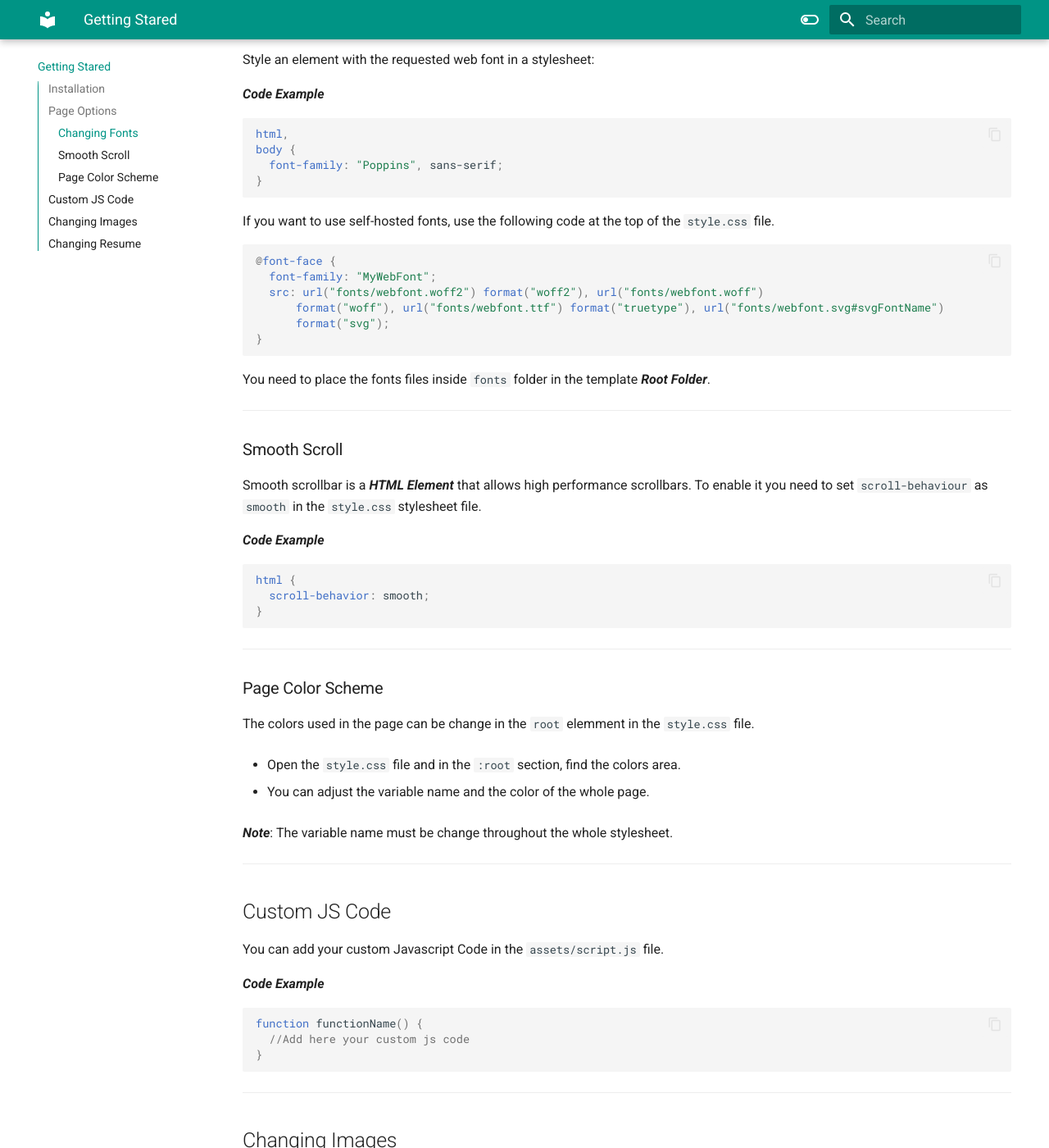
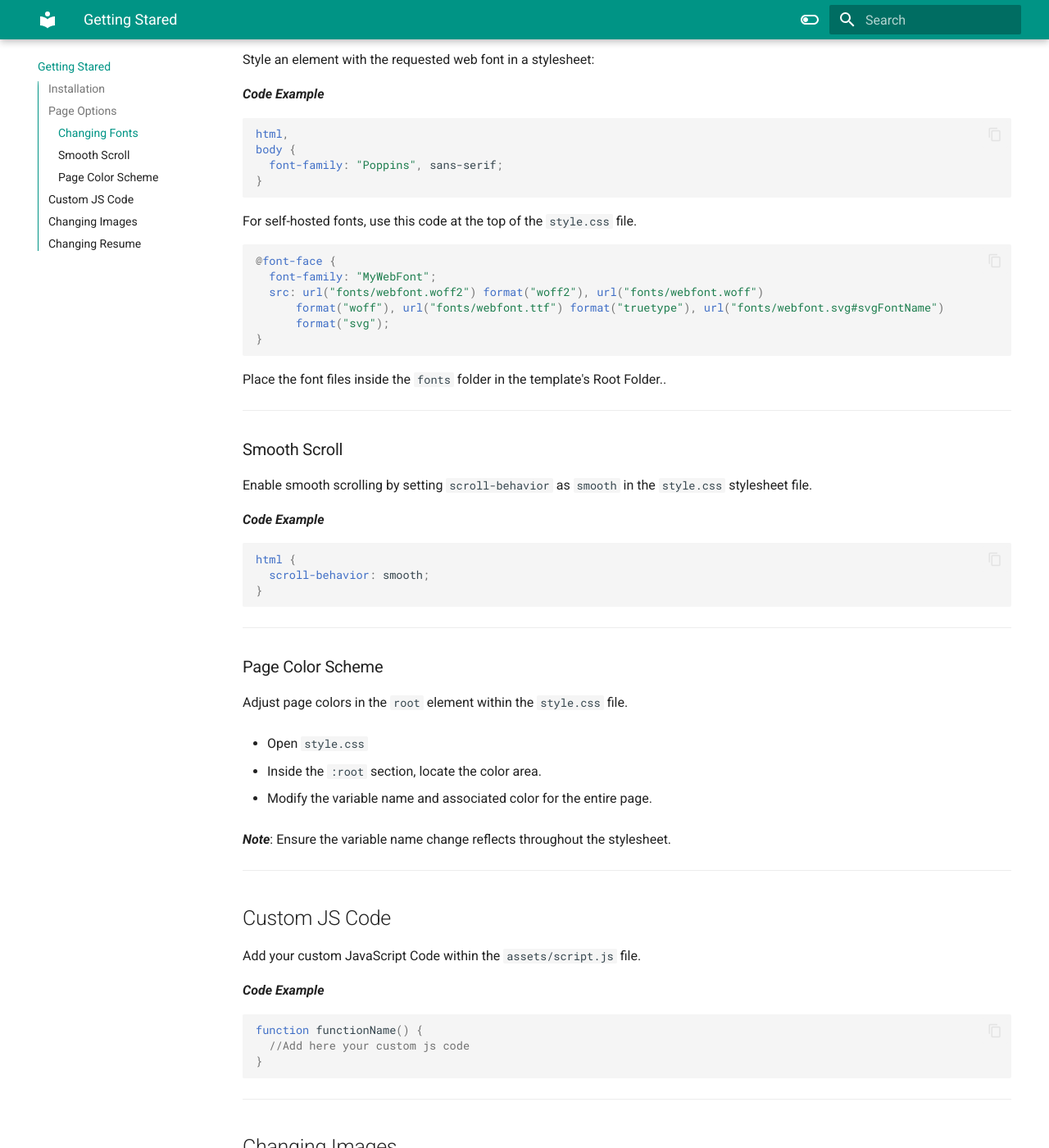
Before and after one commit to ShowcaseMePortfolioist/portfolio-documentation, an MkDocs documentation site: the page built from docs/index.md, in a window 1280 px wide and 1400 px high, scrolled down 987 px. Shown: the whole window at 82% size. Built offline with MkDocs 1.6.1 and Material for MkDocs 9.7.7, drawn with Linux system fonts in a browser that asks for light colours; some of the changed text lies outside the part shown.

Commit message:
Update index.md

````diff
--- a/docs/index.md
+++ b/docs/index.md
@@ -2,13 +2,13 @@
 
 ## Installation
 
-To initiate your site template exploration, proceed with the steps outlined below:
+To begin exploring your site template, follow these steps:
 
-1.  Open the `package` folder to find all the templates files.
+1.  Open the `template` folder to locate all template files.
 
-2.  Upload these files to your Web Server in order to use it on your Website.
+2.  Upload these files to your Web Server for use on your Website.
 
-3.  Make sure you upload all the required files/folders listed below:
+3.  Ensure you upload all the necessary files/folders listed below:
 
     - `template/assets/css` : Stylesheets Folder
     - `template/assets/css/styles.css` : Main Stylesheet File
@@ -21,11 +21,11 @@ To initiate your site template exploration, proceed with the steps outlined belo
 
 ## Page Options
 
-These features you need to set up before editing your site template:
+These settings need configuration before editing your site template:
 
 ### Changing Fonts
 
-You can use Google Fonts API by adding a stylesheet link to request desired web font(s) inside each page **head** tags.
+Utilize Google Fonts API by adding a stylesheet link to request desired web font(s) inside each page's **head** tags.
 
 **_Code Example_**
 
@@ -47,7 +47,7 @@ body {
 }
 ```
 
-If you want to use self-hosted fonts, use the following code at the top of the `style.css` file.
+For self-hosted fonts, use this code at the top of the `style.css` file.
 
 ```css
 @font-face {
@@ -58,13 +58,13 @@ If you want to use self-hosted fonts, use the following code at the top of the `
 }
 ```
 
-You need to place the fonts files inside `fonts` folder in the template **_Root Folder_**.
+Place the font files inside the `fonts` folder in the template's Root Folder..
 
 ---
 
 ### Smooth Scroll
 
-Smooth scrollbar is a **_HTML Element_** that allows high performance scrollbars. To enable it you need to set `scroll-behaviour` as `smooth` in the `style.css` stylesheet file.
+Enable smooth scrolling by setting `scroll-behavior` as `smooth` in the `style.css` stylesheet file.
 
 **_Code Example_**
 
@@ -78,23 +78,25 @@ html {
 
 ### Page Color Scheme
 
-The colors used in the page can be change in the `root` elemment in the `style.css` file.
+Adjust page colors in the `root` element within the `style.css` file.
 
-- Open the `style.css` file and in the `:root` section, find the colors area.
+- Open `style.css`
 
-- You can adjust the variable name and the color of the whole page.
+- Inside the `:root` section, locate the color area.
 
-**_Note_**: The variable name must be change throughout the whole stylesheet.
+- Modify the variable name and associated color for the entire page.
+
+**_Note_**: Ensure the variable name change reflects throughout the stylesheet.
 
 ---
 
 ## Custom JS Code
 
-You can add your custom Javascript Code in the `assets/script.js` file.
+Add your custom JavaScript Code within the `assets/script.js` file.
 
 **_Code Example_**
 
-```js
+```javascript
 function functionName() {
   //Add here your custom js code
 }
@@ -104,18 +106,18 @@ function functionName() {
 
 ## Changing Images
 
-You can change the images in the page by following these steps:
+Replace images on the page following these steps:
 
-- Go to `assets/images` folder.
+- Navigate to the` assets/images` folder.
 
-- Replace the images in that folder with your relevant images.
+- Substitute the existing images with your relevant images.
 
 ---
 
 ## Changing Resume
 
-You can change your resume and make it available for download.
+Update your resume for download:
 
-- Go to `assets/resume` folder
+- Visit the `assets/resume` folder.
 
-- Replace the `resume.pdf` file with your resume
+- Replace the `resume.pdf` file with your updated resume.
````
